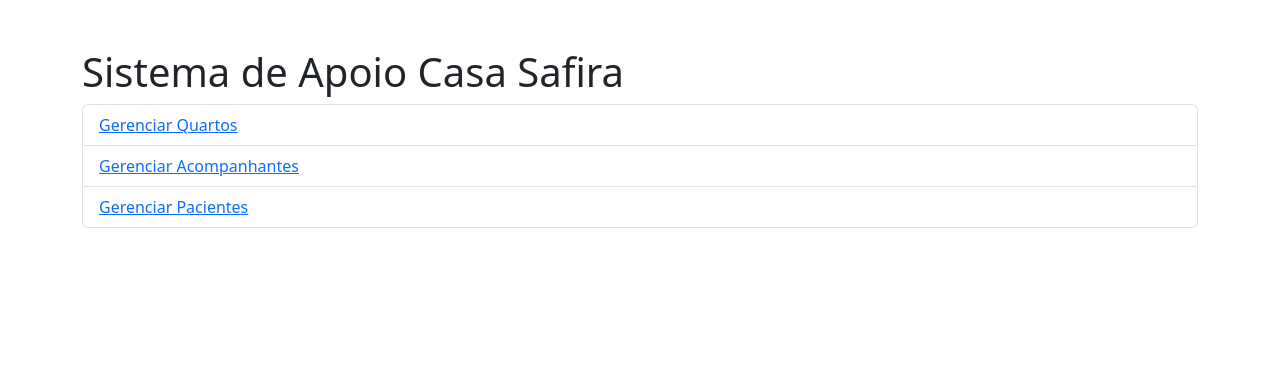
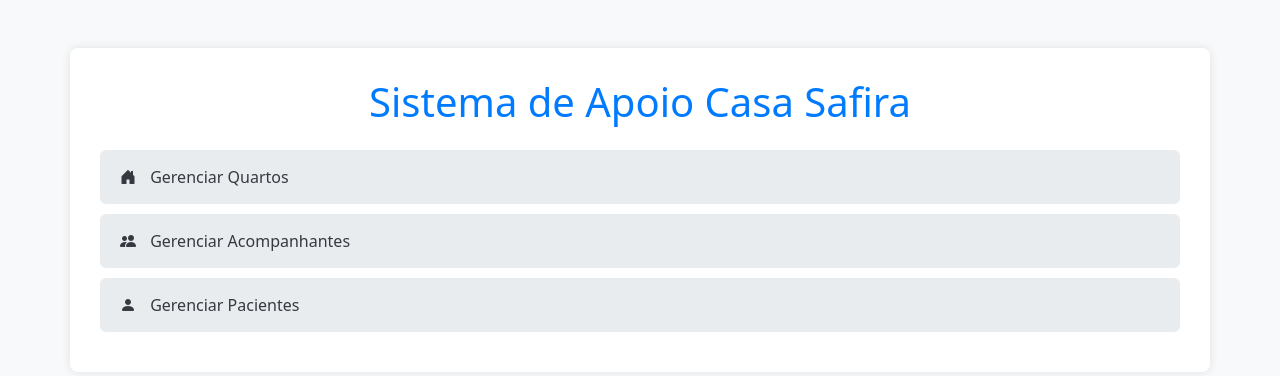
Before and after one commit to rodrigowilton/casasafira, a Django app: page / in a window 1280 px wide. Shown: the top 376 px of the page. Run offline with Django 5.2, Linux system fonts and the light colour scheme.

Commit message:
casasafira ajuste menu

```diff
--- a/safira/templates/menu_principal.html
+++ b/safira/templates/menu_principal.html
@@ -5,14 +5,70 @@
     <meta name="viewport" content="width=device-width, initial-scale=1.0">
     <title>Sistema de Apoio Casa Safira</title>
     <link rel="stylesheet" href="https://cdn.jsdelivr.net/npm/bootstrap@5.3.0/dist/css/bootstrap.min.css">
+    <link rel="stylesheet" href="https://cdn.jsdelivr.net/npm/bootstrap-icons@1.10.5/font/bootstrap-icons.min.css">
+    <style>
+        body {
+            background-color: #f8f9fa;
+        }
+        .container {
+            background-color: #fff;
+            padding: 30px;
+            border-radius: 8px;
+            box-shadow: 0 0 10px rgba(0, 0, 0, 0.1);
+        }
+        h1 {
+            color: #007bff;
+            margin-bottom: 30px;
+            text-align: center;
+        }
+        .list-group {
+            border: none;
+        }
+        .list-group-item {
+            background-color: #e9ecef;
+            border: none;
+            border-radius: 6px;
+            margin-bottom: 10px;
+            padding: 15px 20px;
+            transition: background-color 0.3s ease;
+        }
+        .list-group-item:hover {
+            background-color: #007bff;
+        }
+        .list-group-item a {
+            text-decoration: none;
+            color: #343a40;
+            display: block;
+            width: 100%;
+            height: 100%;
+        }
+        .list-group-item:hover a {
+            color: #fff;
+        }
+        .list-group-item i {
+            margin-right: 10px;
+        }
+    </style>
 </head>
 <body>
     <div class="container mt-5">
-        <h1>Sistema de Apoio Casa Safira</h1>
+        <h1 class="mb-4">Sistema de Apoio Casa Safira</h1>
         <ul class="list-group">
-            <li class="list-group-item"><a href="{% url 'listar_quartos' %}">Gerenciar Quartos</a></li>
-            <li class="list-group-item"><a href="{% url 'listar_acompanhantes' %}">Gerenciar Acompanhantes</a></li>
-            <li class="list-group-item"><a href="{% url 'listar_pacientes' %}">Gerenciar Pacientes</a></li>
+            <li class="list-group-item">
+                <a href="{% url 'listar_quartos' %}">
+                    <i class="bi bi-house-door-fill"></i> Gerenciar Quartos
+                </a>
+            </li>
+            <li class="list-group-item">
+                <a href="{% url 'listar_acompanhantes' %}">
+                    <i class="bi bi-people-fill"></i> Gerenciar Acompanhantes
+                </a>
+            </li>
+            <li class="list-group-item">
+                <a href="{% url 'listar_pacientes' %}">
+                    <i class="bi bi-person-fill"></i> Gerenciar Pacientes
+                </a>
+            </li>
         </ul>
     </div>
     <script src="https://cdn.jsdelivr.net/npm/bootstrap@5.3.0/dist/js/bootstrap.bundle.min.js"></script>
```
